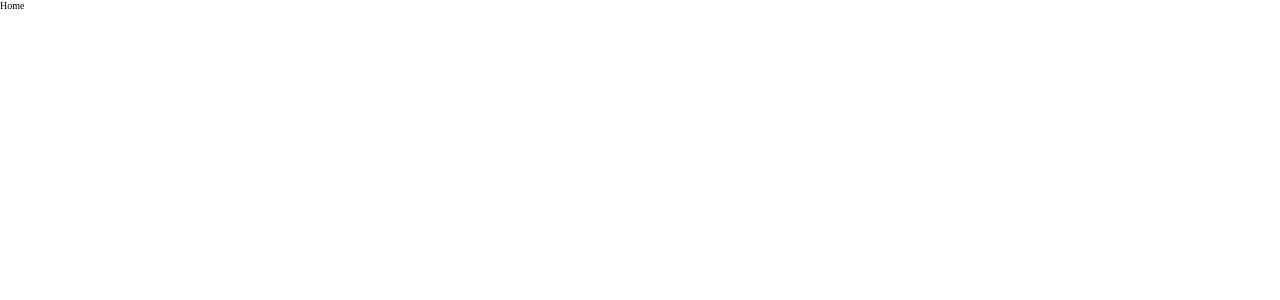
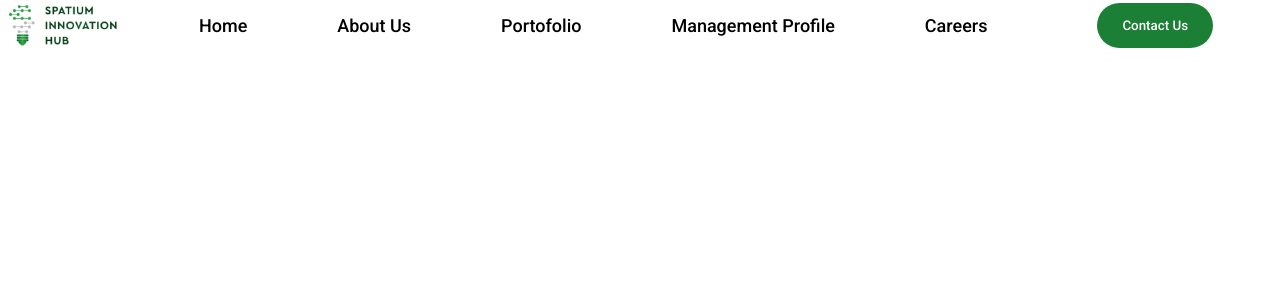
Before and after one commit to talidag/spatium-innovation-hub, a React (Vite) app in the folder vite-project/: page / in a window 1280 px wide. Shown: the top 300 px of the page. Built offline with nearby package versions, Linux system fonts and the light colour scheme.

Commit message:
feat: added the Navbar component

```diff
--- a/vite-project/src/components/atoms/NavEl/NavEl.jsx
+++ b/vite-project/src/components/atoms/NavEl/NavEl.jsx
@@ -1,7 +1,11 @@
 import "./NavEl.scss";
 
-const NavEl = () => {
-  return <div>NavEl</div>;
+const NavEl = ({ link }) => {
+  return (
+    <li>
+      <a href={link}>{link}</a>
+    </li>
+  );
 };
 
 export default NavEl;
--- a/vite-project/src/components/atoms/NavEl/NavEl.scss
+++ b/vite-project/src/components/atoms/NavEl/NavEl.scss
@@ -0,0 +1,17 @@
+@import "../../../scss/foundation/variables";
+
+li {
+    a {
+        font-family: $roboto;
+        font-size: $nav-link;
+        color: $black;
+        font-weight: $medium;
+        transition: all .1s ease-in;
+
+        &:hover {
+            font-weight: $bold;
+            // Might change effects later
+            // font-size: calc($nav-link + 0.1rem);
+        }
+    }
+}
--- a/vite-project/src/components/molecules/Navbar/Navbar.jsx
+++ b/vite-project/src/components/molecules/Navbar/Navbar.jsx
@@ -1,7 +1,28 @@
 import "./Navbar.scss";
+import NavEl from "../../atoms/NavEl/NavEl";
+import Button from "../../atoms/Button/Button";
+import logo from "../../../assets/logo.svg";
 
 const Navbar = () => {
-  return <div>Navbar</div>;
+  const navLinks = [
+    "Home",
+    "About Us",
+    "Portofolio",
+    "Management Profile",
+    "Careers",
+  ];
+
+  return (
+    <nav>
+      <img src={logo} alt="Spatium Logo" />
+      <div className="nav__links">
+        {navLinks.map((link, index) => (
+          <NavEl link={link} key={index} />
+        ))}
+      </div>
+      <Button text="Contact Us" />
+    </nav>
+  );
 };
 
 export default Navbar;
--- a/vite-project/src/components/molecules/Navbar/Navbar.scss
+++ b/vite-project/src/components/molecules/Navbar/Navbar.scss
@@ -0,0 +1,13 @@
+@import "../../../scss/foundation/variables";
+
+nav {
+    display: flex;
+    gap: 8rem;
+    align-items: center;
+}
+
+.nav__links {
+    display: flex;
+    gap: 9rem;
+    padding-right: 3rem;
+}
--- a/vite-project/src/pages/Home/Home.jsx
+++ b/vite-project/src/pages/Home/Home.jsx
@@ -1,7 +1,12 @@
 import "./Home.scss";
+import Navbar from "../../components/molecules/Navbar/Navbar";
 
 const Home = () => {
-  return <div>Home</div>;
+  return (
+    <div>
+      <Navbar />
+    </div>
+  );
 };
 
 export default Home;
--- a/vite-project/src/scss/foundation/_reset.scss
+++ b/vite-project/src/scss/foundation/_reset.scss
@@ -18,6 +18,6 @@ a {
     text-decoration: none;
 }
 
-// li {
-//     list-style-type: none;
-// }
+li {
+    list-style-type: none;
+}
```
Also changed, not shown: vite-project/src/assets/logo.svg (added).
